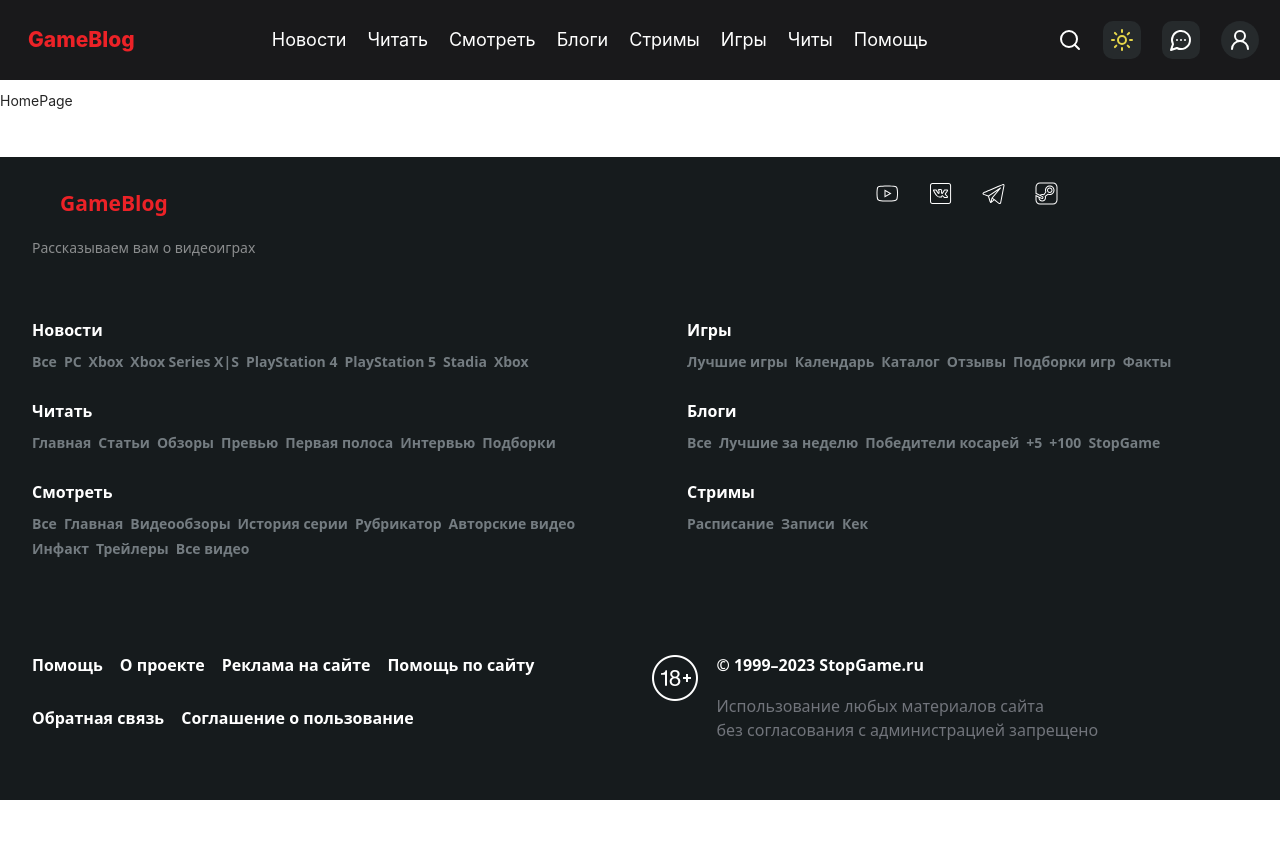
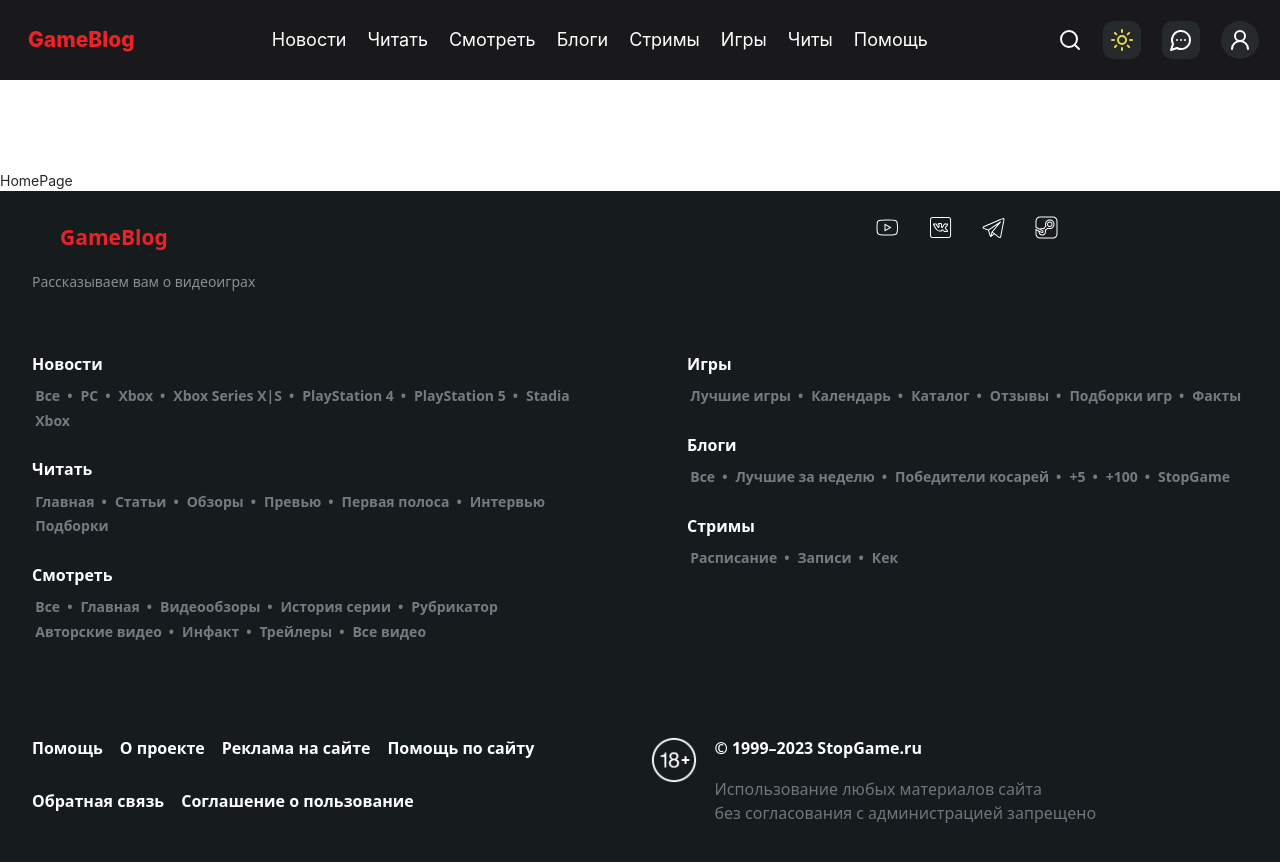
Before and after one commit to Lordpluha/GameBlog, a React (Vite) app in the folder client/: page / in a window 1280 px wide. Shown: the top 862 px of the page. Before the commit the page ends 800 px from the top, so only its background shows below. Built offline with nearby package versions, Linux system fonts and the light colour scheme.

Commit message:
fixed styles of icon, list part

```diff
--- a/client/src/widgets/Footer/ui/@FooterIcons/FooterIcons.module.scss
+++ b/client/src/widgets/Footer/ui/@FooterIcons/FooterIcons.module.scss
@@ -1,7 +1,7 @@
 ul.footer__icons {
 	@apply flex gap-x-8 relative;
 	margin: 0 auto;
-	@media (max-width: 1145px) {
+	@media (max-width: 1165px) {
 		@apply hidden;
 	}
 	li {
--- a/client/src/widgets/Footer/ui/@Navigation/Navigation.module.scss
+++ b/client/src/widgets/Footer/ui/@Navigation/Navigation.module.scss
@@ -1,5 +1,5 @@
 .footer__list_right {
-	@apply mb-[64px];
+	@apply mb-[64px] overflow-hidden;
 	@media (max-width: 870px) {
 		@apply grid-cols-1 mb-[40px];
 	}
@@ -9,7 +9,7 @@
 }
 
 .footer__list_left {
-	@apply mb-[64px];
+	@apply mb-[64px] overflow-hidden;
 	@media (max-width: 870px) {
 		@apply grid-cols-1 m-0;
 	}
@@ -20,17 +20,21 @@
 
 .list__part {
 	@apply mb-[32px];
+
 	@media (max-width: 870px) {
 		@apply h-auto;
 	}
 	@media (max-width: 870px) {
-		@apply mb-[20px] last:mb-0;
+		@apply mb-[20px];
+		&:last-child {
+			margin-bottom: 0;
+		}
 	}
 	@media (max-width: 600px) {
 		@apply m-0;
 	}
 	h6 {
-		@apply font-bold mb-4 leading-5 text-[16px] hover:text-[#8B8D8E] cursor-pointer; //когда ставлю text-base, то шрифт -14, а не 16, сделать еще одну переменную?
+		@apply font-bold mb-4 leading-5 text-[16px] hover:text-[#8B8D8E] cursor-pointer;
 		@media (max-width: 870px) {
 			@apply text-[14px] mb-3;
 		}
@@ -39,6 +43,7 @@
 
 .list__fill {
 	@apply flex flex-wrap gap-y-2 gap-x-2;
+	margin: 0 0 0 -10px;
 	@media (max-width: 600px) {
 		@apply hidden;
 	}
@@ -46,6 +51,14 @@
 	li {
 		@apply text-[#747C81] cursor-pointer leading-5 font-semibold hover:text-white;
 	}
+	a::before {
+		content: '•';
+		margin-right: 8px;
+		color: #747c81;
+	}
+	a:nth-child(1) {
+		margin-left: 0px;
+	}
 	@media (max-width: 870px) {
 		@apply text-[12px] leading-4;
 	}
--- a/client/src/widgets/Footer/ui/Footer.module.scss
+++ b/client/src/widgets/Footer/ui/Footer.module.scss
@@ -1,5 +1,5 @@
 footer {
-	@apply bg-[#161B1D] text-[--default-light-color] absolute bottom-0 w-full font-["Rubik"]
+	@apply bg-[#161B1D] text-[--default-light-color] relative w-full font-["Rubik"]
 	font-sans z-0;
 }
 
@@ -55,10 +55,12 @@
 }
 
 .footer__help_right {
-	@apply grid gap-[17px] grid-cols-[1fr,auto];
+	@apply grid gap-[17px];
+	grid-template-columns: 48px 1fr;
 	@media (max-width: 870px) {
 		@apply gap-y-2 gap-x-3;
 	}
+
 	img {
 		@apply row-span-2;
 		@media (max-width: 870px) {
--- a/client/src/widgets/Header/ui/Header.module.scss
+++ b/client/src/widgets/Header/ui/Header.module.scss
@@ -1,5 +1,5 @@
 .header {
-	@apply w-full bg-[var(--default-dark-color)] items-center fixed flex h-[var(--header-height)] justify-center left-0 right-0 top-0 z-50;
+	@apply w-full bg-[var(--default-dark-color)] items-center sticky flex h-[var(--header-height)] justify-center left-0 right-0 top-0 z-50;
 }
 
 .headerLayout {
```
